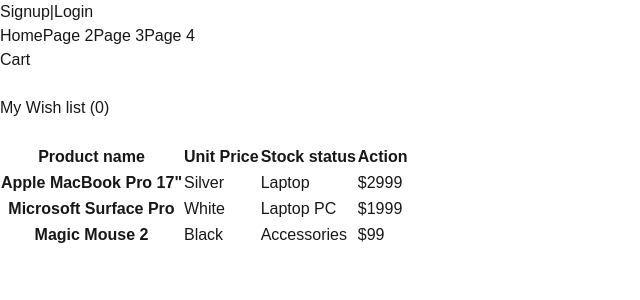
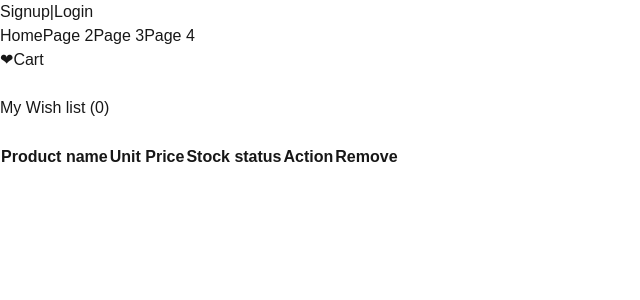
Before and after one commit to ashutosh-dgksocial/fake-ecom, a Next.js app: page /wishlist in a window 1280 px wide. Shown: the top 300 px of the page, without its empty margins (0-640 px from the left). Built offline with nearby package versions, Linux system fonts and the light colour scheme.

Commit message:
wishlist completed

```diff
--- a/package.json
+++ b/package.json
@@ -11,7 +11,8 @@
   "dependencies": {
     "next": "15.0.3",
     "react": "19.0.0-rc-66855b96-20241106",
-    "react-dom": "19.0.0-rc-66855b96-20241106"
+    "react-dom": "19.0.0-rc-66855b96-20241106",
+    "react-toastify": "^10.0.6"
   },
   "devDependencies": {
     "@types/node": "22.9.0",
--- a/src/app/cart/page.jsx
+++ b/src/app/cart/page.jsx
@@ -1,6 +1,7 @@
 "use client"
 import Link from 'next/link';
 import React, { useEffect, useState } from 'react';
+import { toast } from "react-toastify";
 
 const Cart = () => {
   const [localItem, setLocalItem] = useState([]);
@@ -45,6 +46,7 @@
     const filterItem = localItem.filter(Product => Product.id !== pId)
     setLocalItem(filterItem)
     localStorage.setItem('cartStore', JSON.stringify(filterItem));
+    toast.error("Item remove from cart", { autoClose: 1000 })
 
   }
   // Calculate total
--- /dev/null
+++ b/src/app/context/tostifyContext.js
@@ -0,0 +1,14 @@
+// ToastProvider.js
+"use client";
+
+import { ToastContainer } from "react-toastify";
+import "react-toastify/dist/ReactToastify.css";
+
+export default function ToastProvider({ children }) {
+  return (
+    <>
+      {children}
+      <ToastContainer />
+    </>
+  );
+}
--- a/src/app/layout.js
+++ b/src/app/layout.js
@@ -2,7 +2,7 @@
 import "./globals.css";
 import AppHeader from "./sections/Appheader";
 import { LoginProvider } from "./context/userContext";
-
+import ToastProvider from "./context/tostifyContext";
 const geistSans = localFont({
   src: "./fonts/GeistVF.woff",
   variable: "--font-geist-sans",
@@ -27,11 +27,13 @@
       >
         <LoginProvider>
           <AppHeader />
-          <div className="mx-auto mt-6 w-full px-0 lg:my-6 lg:px-0 ">
-            <div className="mx-auto lg:max-w-screen-xl w-full">
-              <div className="w-full px-4">{children}</div>
+          <ToastProvider>
+            <div className="mx-auto mt-6 w-full px-0 lg:my-6 lg:px-0 ">
+              <div className="mx-auto lg:max-w-screen-xl w-full">
+                <div className="w-full px-4">{children}</div>
+              </div>
             </div>
-          </div>
+          </ToastProvider>
         </LoginProvider>
       </body>
     </html>
--- a/src/app/sections/Appheader.jsx
+++ b/src/app/sections/Appheader.jsx
@@ -14,8 +14,8 @@
                     <div className="flex items-center">
                         {userName ? (
                             <>
-                                <span className="p-4 shadow text-[#000000] font-semibold capitalize">
-                                    Welcome, {userName}!
+                                <span className="p-4 text-2xl text-[#000000] font-semibold capitalize">
+                                    Welcome | {userName}!
                                 </span>
                                 <button
                                     onClick={LogOut}
@@ -41,6 +41,9 @@
                         <a href="#" className="text-gray-700 hover:text-blue-500 cursor-not-allowed">Page 3</a>
                         <a href="#" className="text-gray-700 hover:text-blue-500 cursor-not-allowed">Page 4</a>
                     </div>
+                    <Link href="/wishlist" className="rounded-full hover:text-white text-black h-10 w-10 flex justify-center items-center border cursor-pointer border-black hover:bg-red-500 hover:border-white duration-300">
+                        ❤
+                    </Link>
                     <Link href="/cart" className="rounded-[2px] hover:text-white text-black px-4 p-2 border cursor-pointer border-black hover:bg-blue-500 hover:border-white duration-300">
                         Cart
                     </Link>
@@ -57,12 +60,17 @@
                     <div className="md:hidden">
                         <div className="flex flex-col space-y-2 px-4 py-2 bg-gray-100">
                             <Link href="/" className="text-gray-700 hover:text-blue-500">Home</Link>
+                            <Link href="/wishlist" className="rounded-full hover:text-white text-black h-10 w-10 flex justify-center items-center border cursor-pointer border-black hover:bg-red-500 hover:border-white duration-300">
+                                ❤
+                            </Link>
+                            <Link href="/cart" className="rounded-[2px] w-16 hover:text-white text-black px-4 p-2 border cursor-pointer border-black hover:bg-blue-500 hover:border-white duration-300">
+                                Cart
+                            </Link>
                             {/* Mobile links */}
                             {userName ? (
                                 <>
                                     {/* Welcome message for mobile */}
-                                    <span className="text-gray-700">Welcome, {userName}!</span>
-                                    <button onClick={LogOut} className="text-gray-700 hover:text-blue-500">Logout</button>
+                                    <button onClick={LogOut} className="text-gray-700 hover:text-blue-500 border cursor-pointer border-black">Logout</button>
                                 </>
                             ) : (
                                 <>
--- a/src/app/wishlist/page.jsx
+++ b/src/app/wishlist/page.jsx
@@ -1,15 +1,57 @@
-import React from "react";
+"use client"
+import React, { useEffect, useState } from "react";
+import { toast } from 'react-toastify';
 
 const wishlist = () => {
+  const [wishList, setWishlist] = useState(() => {
+    const checkLocalwishlist = JSON.parse(localStorage.getItem('wishlist')) ?? [];
+    return checkLocalwishlist ? checkLocalwishlist : []
+  });
+  const [cartData, setCartData] = useState([]);
+
+  useEffect(() => {
+    const storedCart = localStorage.getItem("cartStore");
+    if (storedCart) {
+      setCartData(JSON.parse(storedCart));
+    }
+  }, []);
+  useEffect(() => {
+    if (cartData.length > 0) {
+      localStorage.setItem("cartStore", JSON.stringify(cartData));
+    }
+  }, [cartData]);
+
+  // console.log('wishList', wishList)
+
+  const handleRemove = (pId) => {
+    const filterItem = wishList.filter(Product => Product.id !== pId)
+    setWishlist(filterItem)
+    localStorage.setItem('wishlist', JSON.stringify(filterItem));
+    toast.error("Item remove from cart", { autoClose: 1000 })
+  }
+
+  const handleAddToCart = (item) => {
+    const itemExists = cartData.some(
+      (alreadyInCart) => alreadyInCart.id === item.id
+    );
+    if (!itemExists) {
+      setCartData([...cartData, item]);
+      toast.success("Item added to the cart successfully", { autoClose: 1000 });
+    } else {
+      toast.error("Item is already in the cart", { autoClose: 1000 });
+    }
+  };
+
   return (
     <div className="">
-      <h2 className="text-center text-2xl">My Wish list (0) </h2>
+      <h2 className="text-center text-2xl">My Wish list ({wishList.length})</h2>
       <br />
       <div>
         <div className="relative overflow-x-auto">
           <table className="w-full text-sm text-left rtl:text-right text-gray-500 dark:text-gray-400">
             <thead className="text-xs text-gray-700 uppercase bg-gray-50 dark:bg-gray-700 dark:text-gray-400">
               <tr>
+
                 <th scope="col" className="px-6 py-3">
                   Product name
                 </th>
@@ -22,42 +64,34 @@
                 <th scope="col" className="px-6 py-3">
                   Action
                 </th>
+                <th scope="col" className="px-6 py-3">
+                  Remove
+                </th>
               </tr>
             </thead>
+            {/* api assign here */}
             <tbody>
-              <tr className="bg-white border-b dark:bg-gray-800 dark:border-gray-700">
+              {wishList.map((item, index) => (
+                <tr key={item.id}
+                  className="bg-white border-b dark:bg-gray-800 dark:border-gray-700">
                   <th
                     scope="row"
                     className="px-6 py-4 font-medium text-gray-900 whitespace-nowrap dark:text-white"
                   >
-                  Apple MacBook Pro 17"
+                    !{item.title}
                   </th>
-                <td className="px-6 py-4">Silver</td>
-                <td className="px-6 py-4">Laptop</td>
-                <td className="px-6 py-4">$2999</td>
+                  <td className="px-6 py-4">${item.price}</td>
+                  <td className="px-6 py-4">In stock</td>
+                  <td className="px-6 py-4">
+                    <button className="border p-2 hover:bg-white hover:text-black ml-4"
+                      onClick={() => handleAddToCart(item)}
+                    >add to cart</button>
+                  </td>
+                  <td className="px-6 py-4"><button onClick={() => handleRemove(item.id)}>❌</button></td>
+
                 </tr>
-              <tr className="bg-white border-b dark:bg-gray-800 dark:border-gray-700">
-                <th
-                  scope="row"
-                  className="px-6 py-4 font-medium text-gray-900 whitespace-nowrap dark:text-white"
-                >
-                  Microsoft Surface Pro
-                </th>
-                <td className="px-6 py-4">White</td>
-                <td className="px-6 py-4">Laptop PC</td>
-                <td className="px-6 py-4">$1999</td>
-              </tr>
-              <tr className="bg-white dark:bg-gray-800">
-                <th
-                  scope="row"
-                  className="px-6 py-4 font-medium text-gray-900 whitespace-nowrap dark:text-white"
-                >
-                  Magic Mouse 2
-                </th>
-                <td className="px-6 py-4">Black</td>
-                <td className="px-6 py-4">Accessories</td>
-                <td className="px-6 py-4">$99</td>
-              </tr>
+              ))}
+
             </tbody>
           </table>
         </div>
```
Also changed, not shown: src/app/page.jsx (+61 -12 lines), src/app/product-details/[id]/page.jsx (+35 -4 lines), 1 other file (tests, documents, lock files or other folders). Lines whose indentation alone changed are shown as unchanged.
